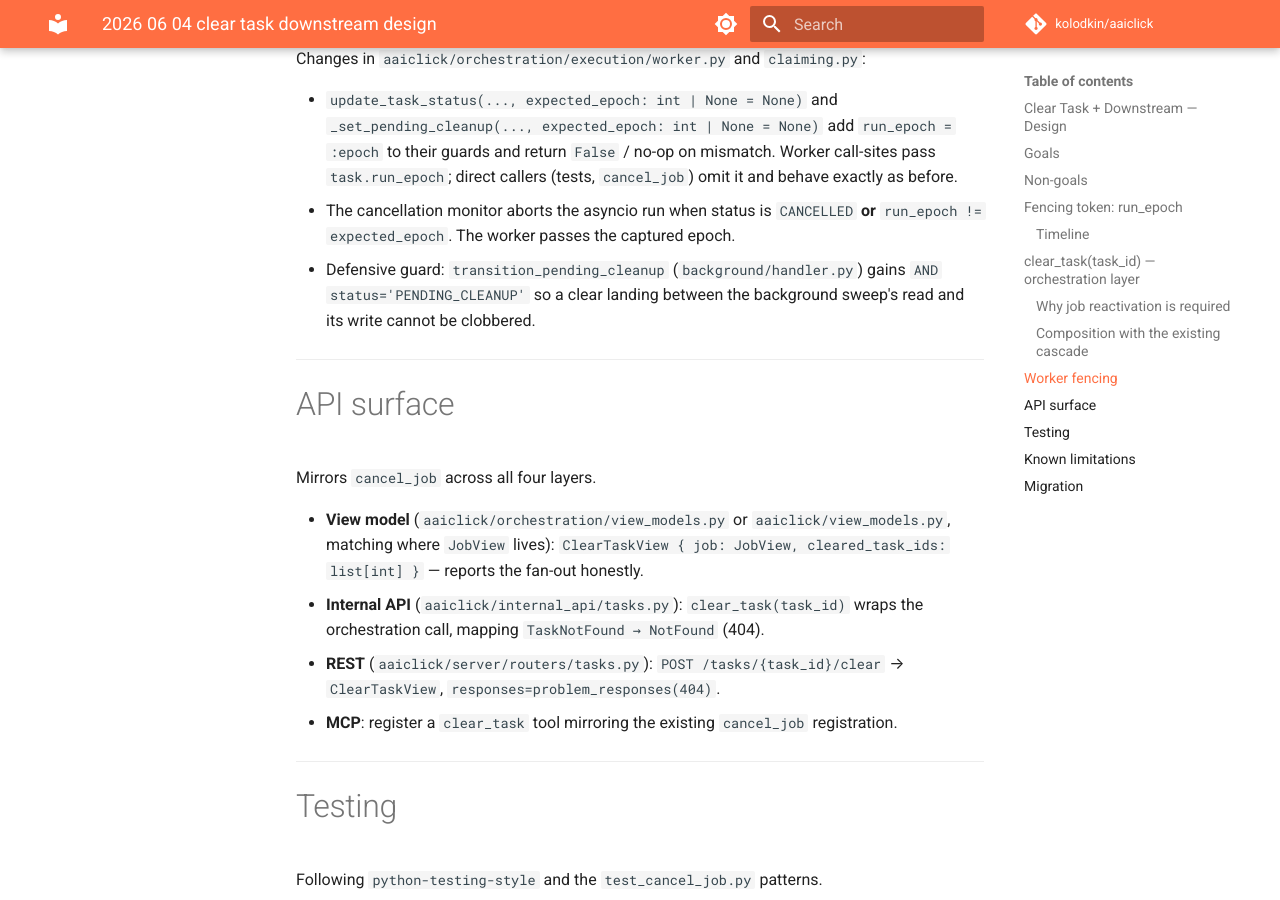
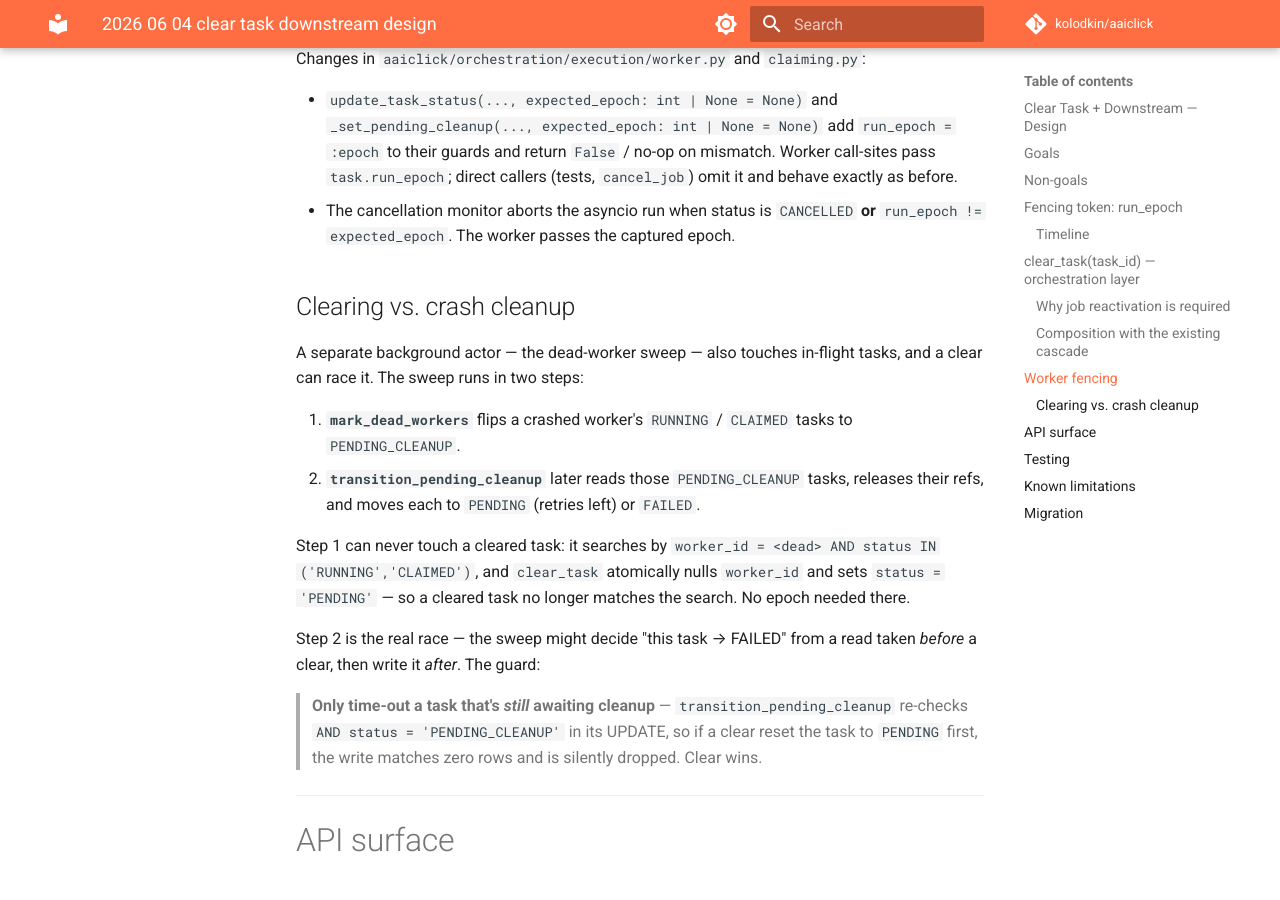
Before and after one commit to kolodkin/aaiclick, an MkDocs documentation site: the page built from docs/superpowers/specs/2026-06-04-clear-task-downstream-design.md, in a window 1280 px wide and 900 px high, scrolled down 3662 px. Built offline with MkDocs 1.6.1 and Material for MkDocs 9.7.7, drawn with Linux system fonts in a browser that asks for light colours; comment, search, counter and statistics services are not loaded.

Commit message:
docs: explain clear-vs-crash-cleanup race in plain terms
Document the two-phase dead-worker sweep and how clear_task interacts with
each step: mark_dead_workers can't select a cleared task (clear nulls
worker_id and moves status off RUNNING/CLAIMED), and the real race in
transition_pending_cleanup is closed by the 'AND status = PENDING_CLEANUP'
guard. Tighten the guard's code comment to the same one-liner.

https://claude.ai/code/session_017qrb5CuSsgjy4gM733txsG

```diff
--- a/docs/superpowers/specs/2026-06-04-clear-task-downstream-design.md
+++ b/docs/superpowers/specs/2026-06-04-clear-task-downstream-design.md
@@ -145,9 +145,29 @@ Changes in `aaiclick/orchestration/execution/worker.py` and `claiming.py`:
   omit it and behave exactly as before.
 - The cancellation monitor aborts the asyncio run when status is `CANCELLED`
   **or** `run_epoch != expected_epoch`. The worker passes the captured epoch.
-- Defensive guard: `transition_pending_cleanup`
-  (`background/handler.py`) gains `AND status='PENDING_CLEANUP'` so a clear
-  landing between the background sweep's read and its write cannot be clobbered.
+
+## Clearing vs. crash cleanup
+
+A separate background actor — the dead-worker sweep — also touches in-flight
+tasks, and a clear can race it. The sweep runs in two steps:
+
+1. **`mark_dead_workers`** flips a crashed worker's `RUNNING` / `CLAIMED` tasks
+   to `PENDING_CLEANUP`.
+2. **`transition_pending_cleanup`** later reads those `PENDING_CLEANUP` tasks,
+   releases their refs, and moves each to `PENDING` (retries left) or `FAILED`.
+
+Step 1 can never touch a cleared task: it searches by
+`worker_id = <dead> AND status IN ('RUNNING','CLAIMED')`, and `clear_task`
+atomically nulls `worker_id` and sets `status = 'PENDING'` — so a cleared task
+no longer matches the search. No epoch needed there.
+
+Step 2 is the real race — the sweep might decide "this task → FAILED" from a
+read taken *before* a clear, then write it *after*. The guard:
+
+> **Only time-out a task that's *still* awaiting cleanup** —
+> `transition_pending_cleanup` re-checks `AND status = 'PENDING_CLEANUP'` in its
+> UPDATE, so if a clear reset the task to `PENDING` first, the write matches
+> zero rows and is silently dropped. Clear wins.
 
 ---
 
```
Also changed, not shown: 1 other file.
